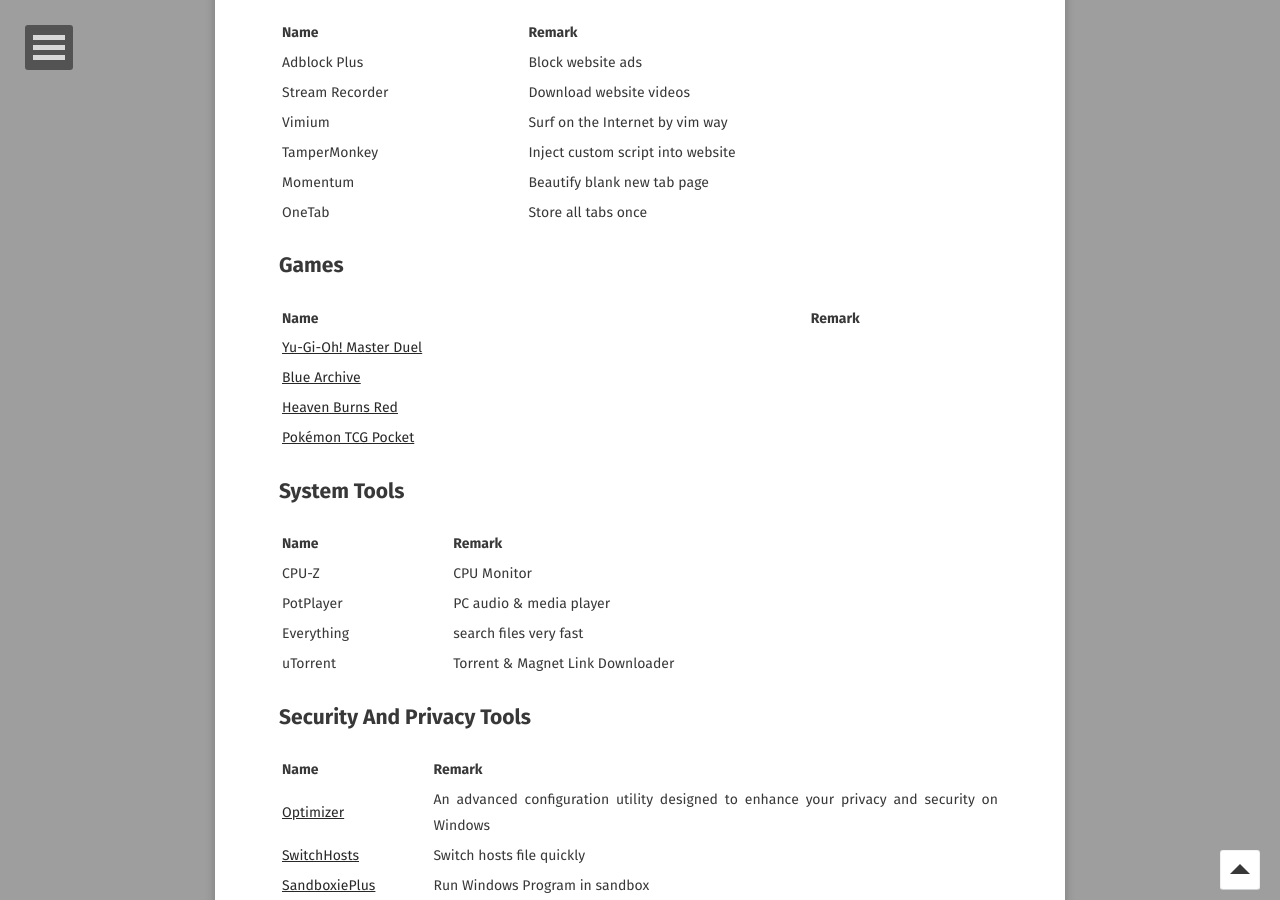
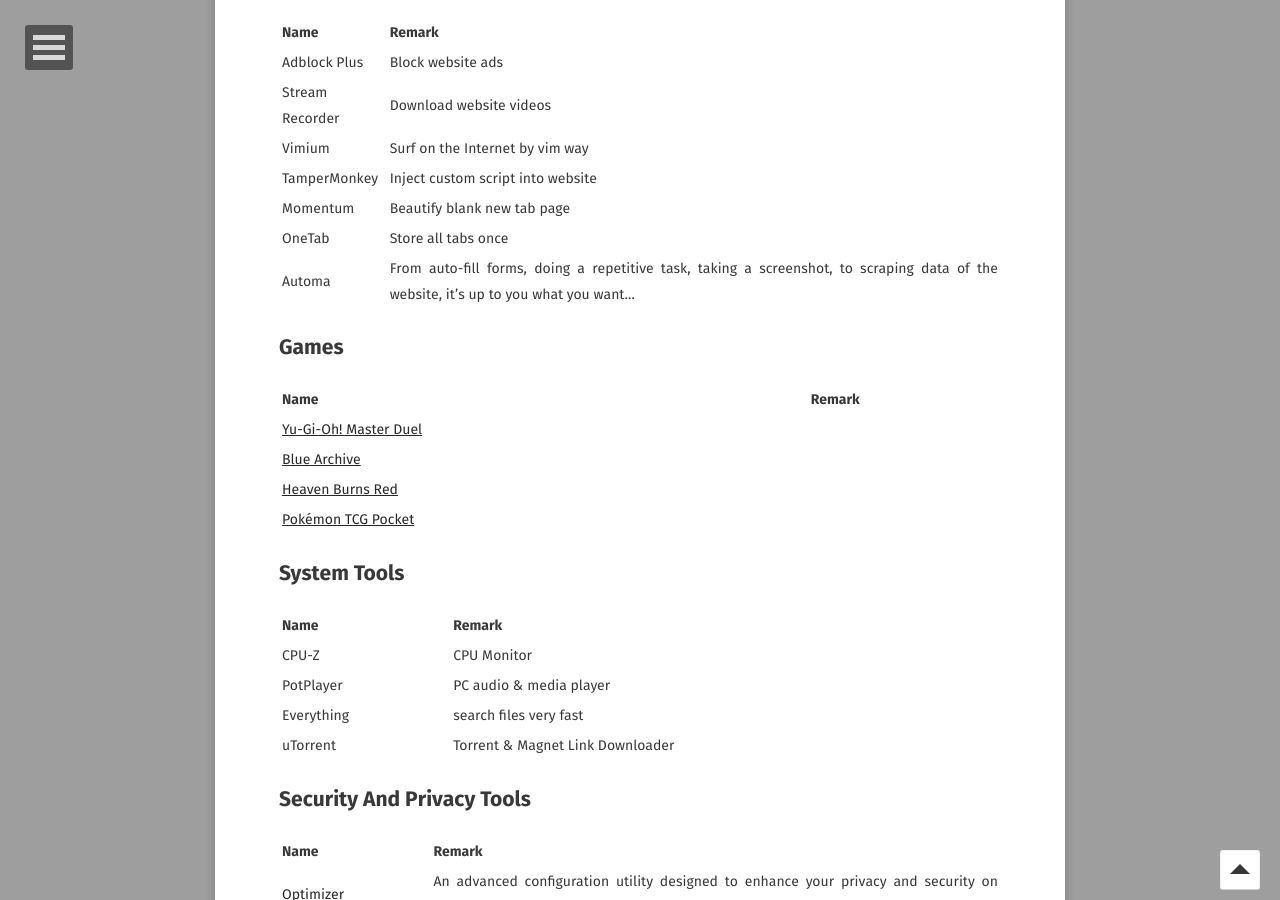
Before and after one commit to o7878x/o7878x.github.io, a Jekyll site: the page built from _posts/2024-07-07-fav-softwares.md, in a window 1280 px wide and 900 px high, scrolled down 1840 px. Built offline with Jekyll 4.4.1, drawn with Linux system fonts in a browser that asks for light colours; some web fonts are replaced; comment, search, counter and statistics services are not loaded.

Commit message:
feature:add automa plugin

```diff
--- a/_posts/2024-07-07-fav-softwares.md
+++ b/_posts/2024-07-07-fav-softwares.md
@@ -77,6 +77,7 @@
 | TamperMonkey | Inject custom script into website |
 | Momentum | Beautify blank new tab page |
 | OneTab | Store all tabs once |
+| Automa | From auto-fill forms, doing a repetitive task, taking a screenshot, to scraping data of the website, it's up to you what you want… |
 
 ## Games
 
```
